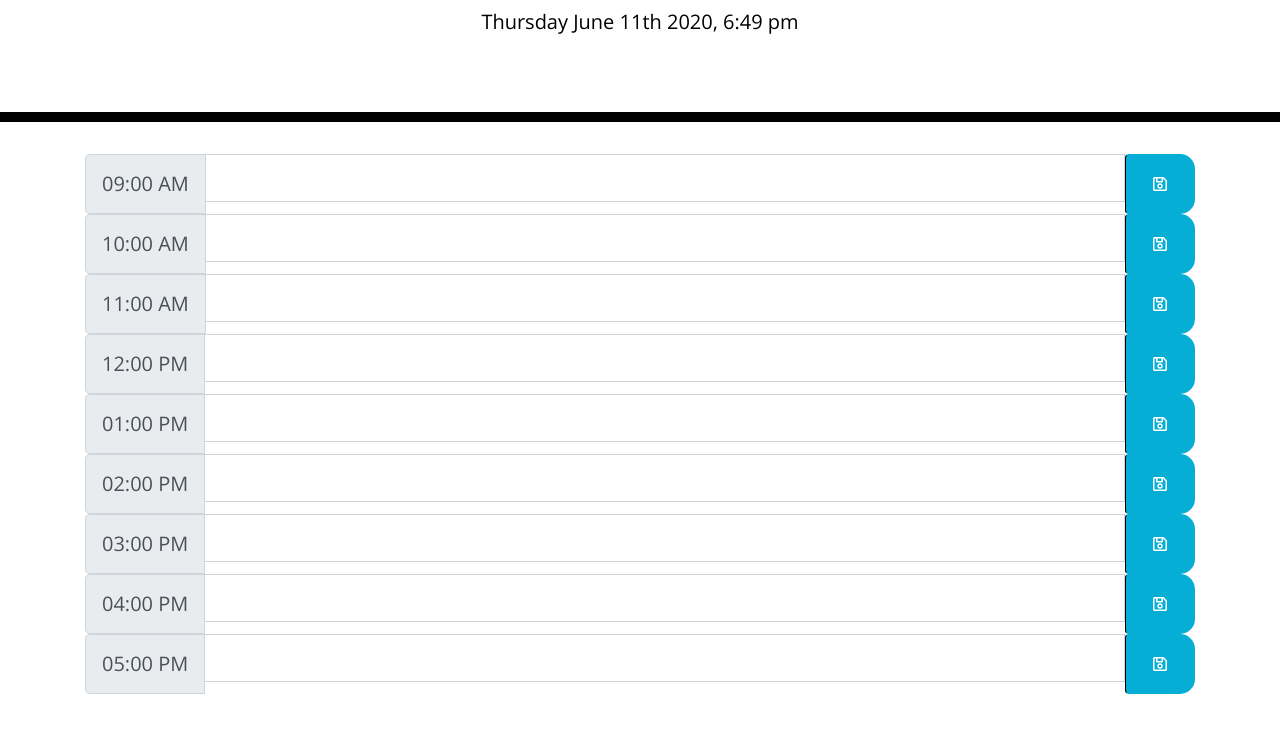
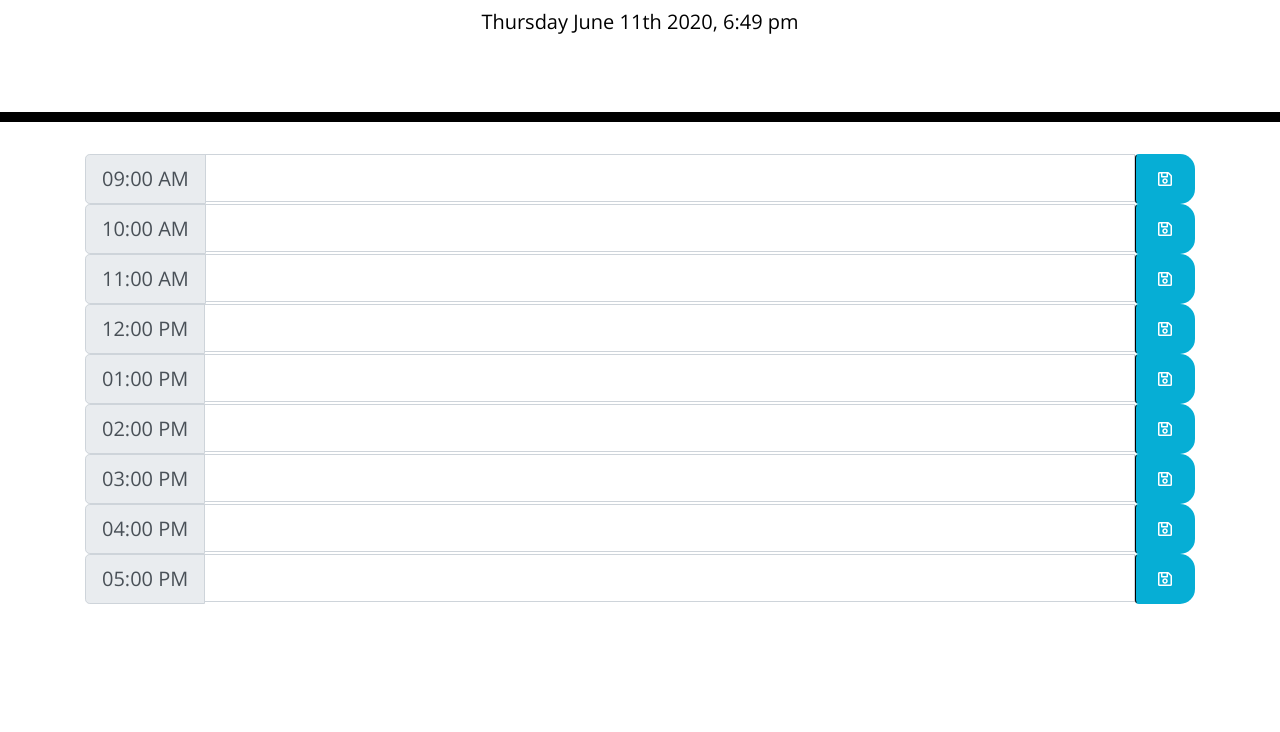
Before and after one commit to MFonkeng30/DayPlanner, a plain HTML site: page index.html in a window 1280 px wide. Shown: the part 182-914 px from the top of the page. After the commit the page ends 850 px from the top, so only its background shows below. Drawn offline with nearby package versions, Linux system fonts and the light colour scheme.

Commit message:
reduced margin bottom and padding sizes

```diff
--- a/style.css
+++ b/style.css
@@ -71,9 +71,9 @@ body {
   }
 
   .fa-save {
-    padding: 15px
+    padding: 10px
   }
 
   .container {
-    margin-bottom: 15%
+    margin-bottom: 5%
   }
```
